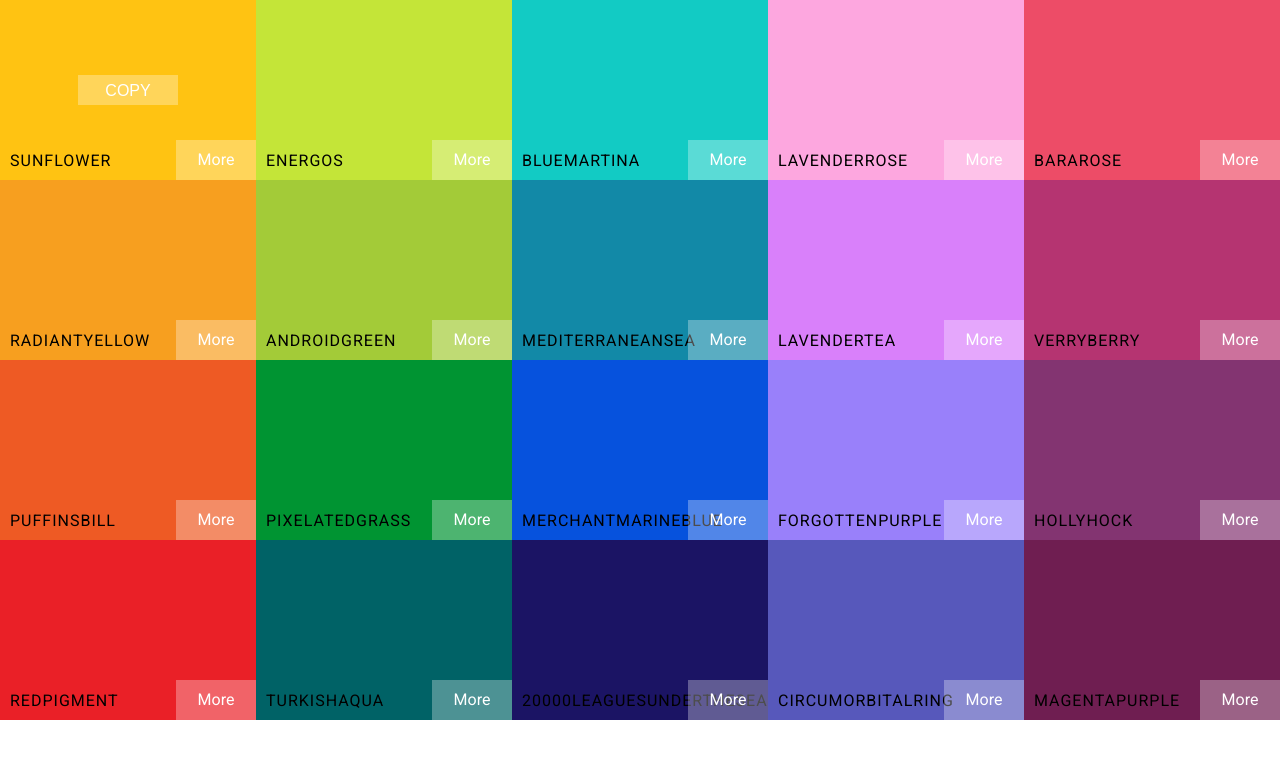
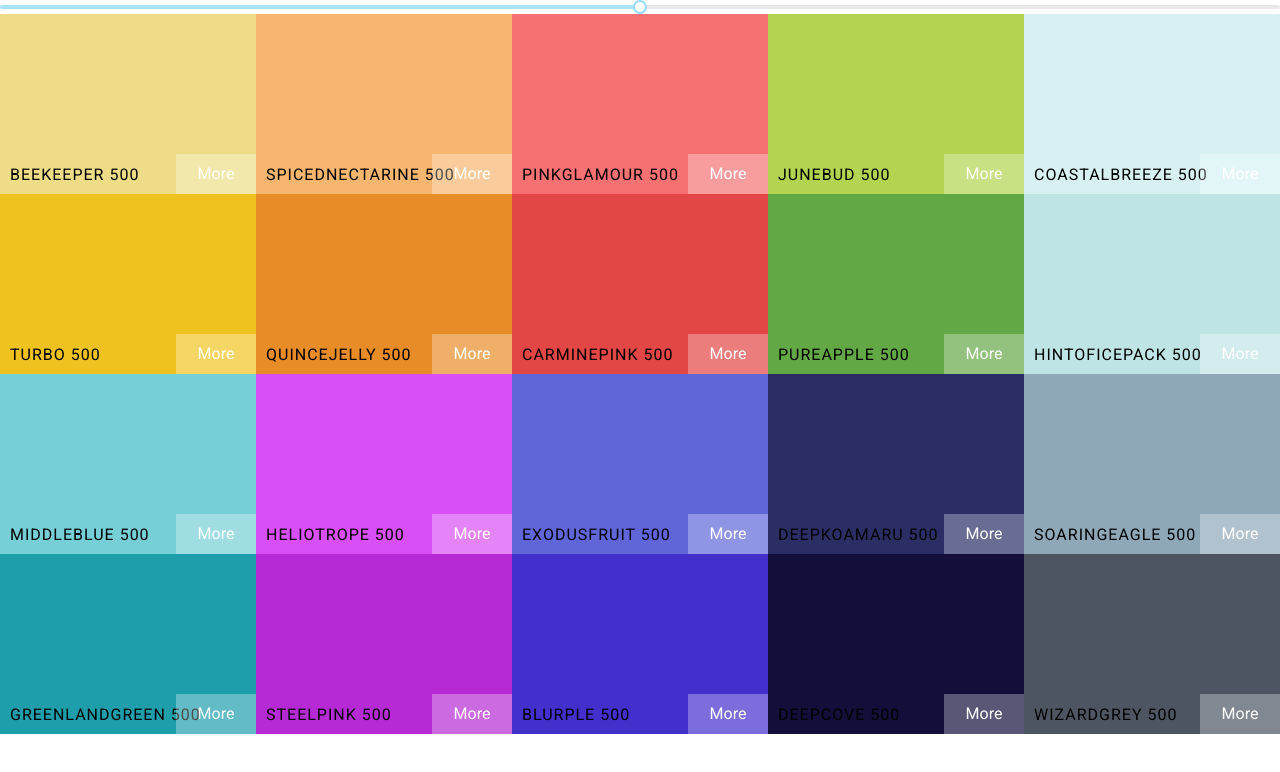
Before and after one commit to dhillman1989/ColorPaletteApp, a React (Create React App) app: page / in a window 1280 px wide. Shown: the top 772 px of the page. Built offline with nearby package versions, Linux system fonts and the light colour scheme.

Commit message:
add unstyled color slider
add unstyled color slider

```diff
--- a/package.json
+++ b/package.json
@@ -6,6 +6,7 @@
   "main": "src/index.js",
   "dependencies": {
     "chroma-js": "2.1.0",
+    "rc-slider": "9.2.4",
     "react": "16.12.0",
     "react-copy-to-clipboard": "5.0.2",
     "react-dom": "16.12.0",
--- a/src/App.js
+++ b/src/App.js
@@ -7,8 +7,7 @@
 
 class App extends Component {
   render() {
-    console.log(generatePalette(seedColors[4]));
-    return <Palette {...seedColors[2]} />;
+    return <Palette palette={generatePalette(seedColors[4])} />;
   }
 }
 
--- a/src/Palette.js
+++ b/src/Palette.js
@@ -1,15 +1,34 @@
 import React, { Component } from "react";
+import Slider from "rc-slider";
+import "rc-slider/assets/index.css";
 
 import "./Palette.css";
 import ColorBox from "./ColorBox";
 
 export default class Palette extends Component {
+  constructor(props) {
+    super(props);
+    this.state = { level: 500 };
+    this.changeLevel = this.changeLevel.bind(this);
+  }
+  changeLevel(level) {
+    this.setState({ level });
+  }
   render() {
-    const colorBoxes = this.props.colors.map(color => (
-      <ColorBox background={color.color} name={color.name} />
+    const { colors } = this.props.palette;
+    const { level } = this.state;
+    const colorBoxes = colors[level].map(color => (
+      <ColorBox background={color.hex} name={color.name} />
     ));
     return (
       <div className="Palette">
+        <Slider
+          defaultValue={level}
+          min={100}
+          max={900}
+          step={100}
+          onAfterChange={this.changeLevel}
+        />
         {/* Navbar goes here */}
         <div className="Palette-colors">{colorBoxes}</div>
         {/*Footer to go here */}
```
